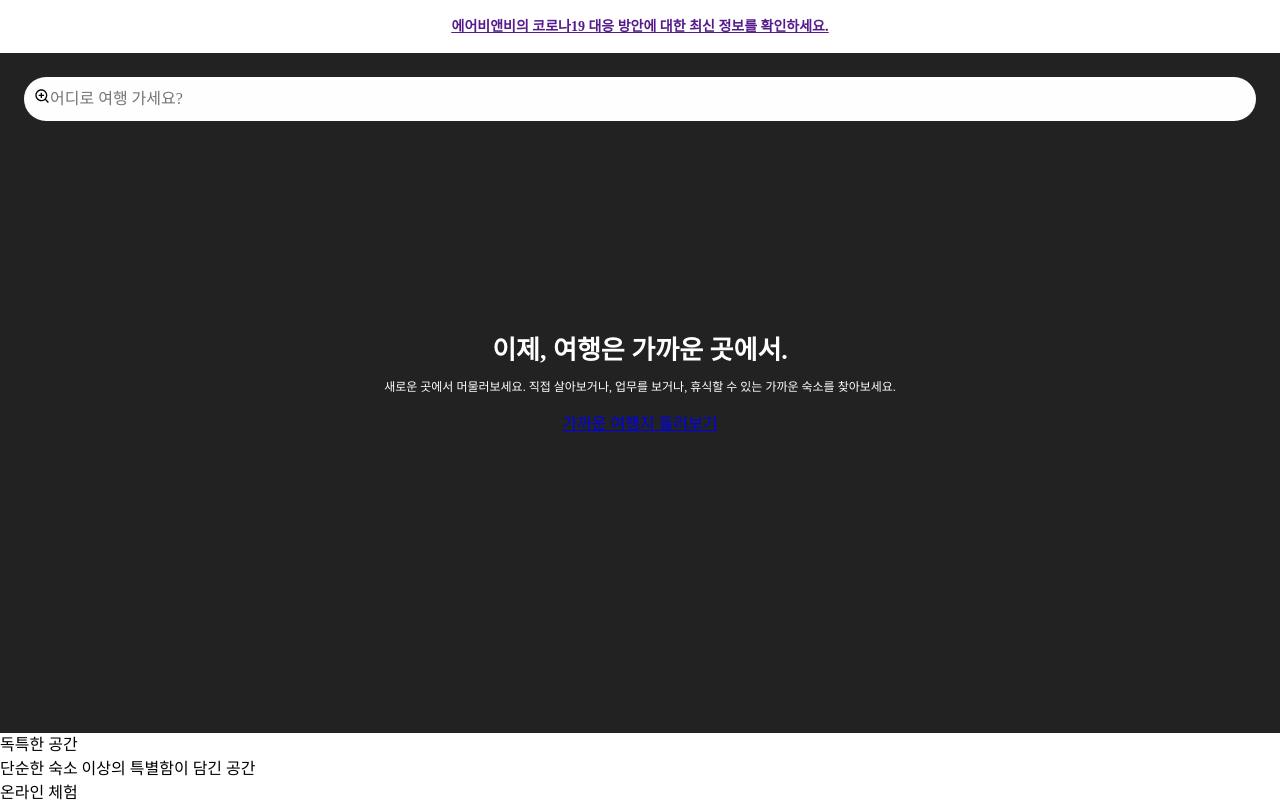
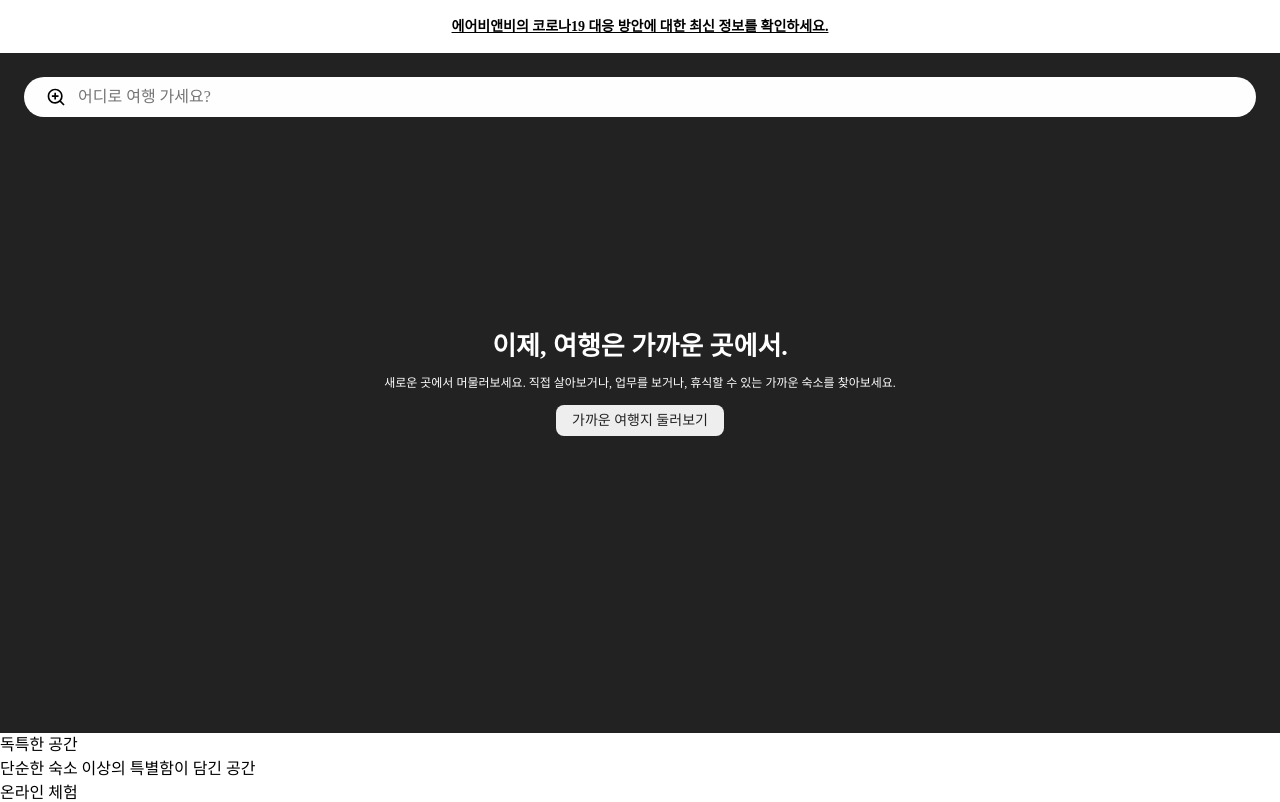
Before and after one commit to dddieon/react-study, a React (Create React App) app: page /#/ in a window 1280 px wide. Shown: the top 802 px of the page. Built offline with nearby package versions, Linux system fonts and the light colour scheme.

Commit message:
라운딩버튼 CSS

```diff
--- a/src/components/home/Aside.js
+++ b/src/components/home/Aside.js
@@ -12,7 +12,7 @@ const AsideTag = styled.aside`
 const Aside = () => {
   return (
     <AsideTag>
-      <Link>
+      <Link to="/detail">
         에어비앤비의 코로나19 대응 방안에 대한 최신 정보를 확인하세요.
       </Link>
     </AsideTag>
--- a/src/components/home/Main.js
+++ b/src/components/home/Main.js
@@ -75,6 +75,17 @@ const MobileFactory = styled.div`
     border-radius: 24px;
   }
 `;
+
+// button
+
+const RoundedButton = styled(Link)`
+  font-size: 14px;
+  color: #222;
+  background: #eee;
+  padding: 8px 16px;
+  border-radius: 8px;
+`;
+
 const Main = () => {
   return (
     <main>
@@ -83,13 +94,16 @@ const Main = () => {
         <BoardContent className="board__content">
           <MobileFactory className="mobile-factory">
             <form action="/detail">
-              <MobileLabel for="mobile-factory--input">
+              <MobileLabel htmlFor="mobile-factory--input">
                 <button type="submit">
-                  <RiZoomInLine />
+                  <RiZoomInLine
+                    style={{ display: 'block', fontSize: 20, margin: '0 12px' }}
+                  />
                 </button>
                 <MobileInput
                   type="text"
                   placeholder="어디로 여행 가세요?"
+                  autoComplete="off"
                   autocorrect="off"
                   id="mobile-factory--input"
                 />
@@ -102,7 +116,7 @@ const Main = () => {
               새로운 곳에서 머물러보세요. 직접 살아보거나, 업무를 보거나, 휴식할
               수 있는 가까운 숙소를 찾아보세요.
             </p>
-            <Link to="/detail">가까운 여행지 둘러보기</Link>
+            <RoundedButton to="/detail">가까운 여행지 둘러보기</RoundedButton>
           </header>
         </BoardContent>
       </Board>
--- a/src/reset.css
+++ b/src/reset.css
@@ -44,8 +44,9 @@ ol[class] {
 }
 
 /* A elements that don't have a class get default styles */
-a:not([class]) {
-  text-decoration-skip-ink: auto;
+a {
+  color: inherit;
+  text-decoration: none;
 }
 
 /* Make images easier to work with */
```
